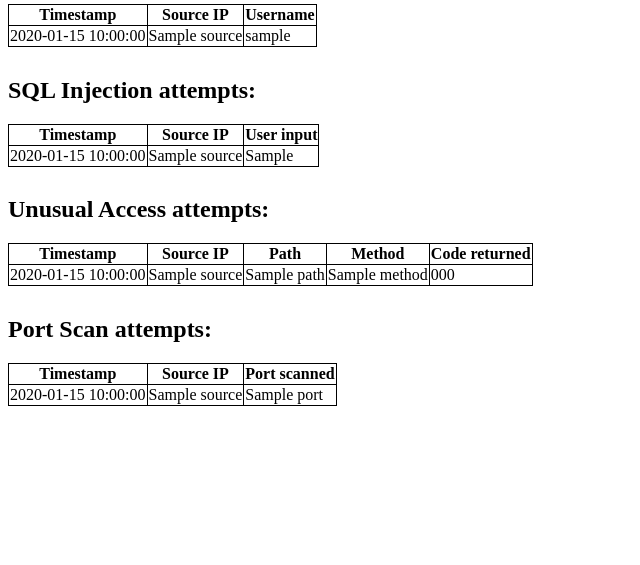
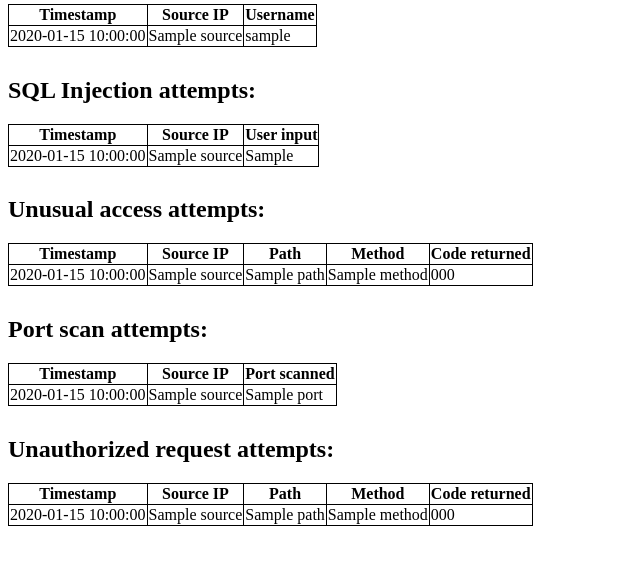
Before and after one commit to dmaniaa/elisity-challenge, a Flask app: template templates/result.html in a window 1280 px wide. Shown: the part 143-708 px from the top of the page, without its empty margins (0-640 px from the left). Run offline with Flask 3, Linux system fonts and the light colour scheme; the template is opened without the code that fills it: most values are stand-ins (such as "Sample title", 1, 10 or a date in 2020).

Commit message:
spelling updates; separated unusual access and unauthorized requests

```diff
--- a/templates/result.html
+++ b/templates/result.html
@@ -60,7 +60,7 @@
             </table>
         </div>
         <div>
-            <h2> Unusual Access attempts:</h2>
+            <h2> Unusual access attempts:</h2>
             <table>
                 <tr>
                     <th>Timestamp</th>
@@ -85,7 +85,7 @@
             </table>
         </div>
         <div>
-            <h2> Port Scan attempts:</h2>
+            <h2> Port scan attempts:</h2>
             <table>
                 <tr>
                     <th>Timestamp</th>
@@ -105,6 +105,31 @@
                 {% endfor %}
             </table>
         </div>
+        <div>
+            <h2> Unauthorized request attempts:</h2>
+            <table>
+                <tr>
+                    <th>Timestamp</th>
+                    <th>Source IP</th>
+                    <th>Path</th>
+                    <th>Method</th>
+                    <th>Code returned</th>
+                </tr>
+                {% for entry in entries[4] %}
+                <tr>
+                    <td>{{ entry.timestamp }}</td>
+                    <td>{{ entry.source }}</td>
+                    <td>{{ entry.path }}</td>
+                    <td>{{ entry.method }}</td>
+                    <td>{{ entry.code }}</td>
+                </tr>
+                {% else %}
+                <tr>
+                    <td colspan="5">No unauthorized request attempts found.</td>
+                </tr>
+                {% endfor %}
+            </table>
+        </div>
     </div>
   </body>
 </html>
```
Also changed, not shown: src/analyze_log_file.py (+12 -10 lines), tests/test_analyze_log_file.py (+5 -5 lines).
